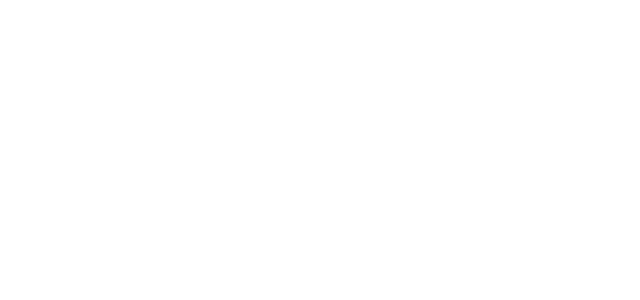
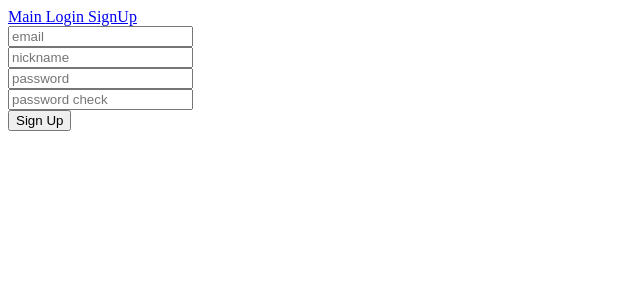
Before and after one commit to codestates/newDe, a React (Create React App) app in the folder client/: page /signup in a window 1280 px wide. Shown: the top 300 px of the page, without its empty margins (0-640 px from the left). Built offline with nearby package versions, Linux system fonts and the light colour scheme; the HTML template or start-up script is replaced by a standard one.

Commit message:
feat
making router for signup, login
making signup page

```diff
--- a/client/src/App.js
+++ b/client/src/App.js
@@ -1,8 +1,19 @@
-// import { useState } from 'react';
+import { BrowserRouter, Routes, Route } from "react-router-dom";
+import { Main, Login, SignUp } from './pages'
+import Nav from "./components/Nav";
 
 function App () {
   return (
-    <div />
+    <div>
+    <BrowserRouter>
+      <Nav />
+      <Routes>
+        <Route path='/' element={<Main />} />
+        <Route path='/login' element={<Login />} />
+        <Route path='/signup' element={<SignUp />} />
+      </Routes>
+    </BrowserRouter>
+    </div>
   );
 }
 
--- a/client/src/components/Nav.js
+++ b/client/src/components/Nav.js
@@ -0,0 +1,19 @@
+import { Link } from "react-router-dom";
+
+function Nav() {
+    return (
+        <div>
+            <span>
+                <Link to='/'>Main  </Link>
+            </span>
+            <span>
+                <Link to="/login">Login  </Link>
+            </span>
+            <span>
+                <Link to="/signup">SignUp  </Link>
+            </span>
+        </div>
+    )
+}
+
+export default Nav;
--- a/client/src/pages/Login.js
+++ b/client/src/pages/Login.js
@@ -0,0 +1,7 @@
+function Login() {
+    return (
+        <div>This is Login</div>
+    )
+}
+
+export default Login;
--- a/client/src/pages/Main.js
+++ b/client/src/pages/Main.js
@@ -0,0 +1,13 @@
+import Nav from "../components/Nav";
+
+function Main() {
+
+    return (
+        <div>
+            <h1>This is Main</h1>
+
+        </div>
+    )
+}
+
+export default Main;
--- a/client/src/pages/SignUp.js
+++ b/client/src/pages/SignUp.js
@@ -0,0 +1,99 @@
+import { useState, useEffect } from "react";
+
+function SignUp() {
+
+    const [inputInfo, setInputInfo] = useState({
+        email : '',
+        nickname : '',
+        password : '',
+        passwordCheck : ''
+    });
+
+    const [checkText, setCheckText] = useState({
+        email : '',
+        nickname : '',
+        password : '',
+        passwordCheck : ''
+    })
+
+    const regEmail =/^([\w-]+(?:\.[\w-]+)*)@((?:[\w-]+\.)*\w[\w-]{0,66})\.([a-z]{2,6}(?:\.[a-z]{2})?)$/;
+    const regPw = /^(?=.*[A-Za-z])(?=.*\d)(?=.*[$@$!%*#?&])[A-Za-z\d$@$!%*#?&]{8,15}$/;
+    const regNickname = /^[ㄱ-ㅎㅏ-ㅣ가-힣a-zA-Z0-9]{2,10}$/
+
+    const handleInput = (event) => {
+        if(event.target.placeholder === 'email'){
+            setInputInfo({...inputInfo, email : event.target.value });
+        }
+        if(event.target.placeholder === 'nickname') {
+            setInputInfo({...inputInfo, nickname : event.target.value });
+        }
+        if(event.target.placeholder === 'password') {
+            setInputInfo({...inputInfo, password : event.target.value });
+        }
+        if(event.target.placeholder === 'password check') {
+            setInputInfo({...inputInfo, passwordCheck : event.target.value });
+        }
+    }
+
+    const handleOnBlur = (event) => {
+        if(event.target.placeholder === 'email'){
+
+        }
+        if(event.target.placeholder === 'nickname') {
+
+        }
+    }
+
+    const handlePwBlur = (event) => {
+        if(event.target.placeholder === 'password') {
+            if(event.target.value === '') setCheckText({ ...checkText, password : '' })
+            else if(regPw.test(event.target.value)) setCheckText({ ...checkText, password : '사용 가능한 패스워드 입니다.' })
+            else setCheckText({ ...checkText, password : '잘못된 패스워드 입니다.' })
+        }
+        if(event.target.placeholder === 'password check') {
+            if(event.target.value === '') setCheckText({ ...checkText, passwordCheck : '' })
+            else if(inputInfo.password === event.target.value) setCheckText({ ...checkText, passwordCheck : '비밀번호가 일치합니다.' })
+            else setCheckText({ ...checkText, passwordCheck : '비밀번호가 일치하지 않습니다.' })
+        }
+    }
+
+    return (
+        <div>
+            {/* 안쪽 div 다 없애고 CSS로 처리하기 */}
+            <div>
+            {/* 포커스 아웃 이벤트 발생시 */}
+            {/* 요청 보내기 전에 이메일 형식인지 확인 */}
+            {/* 요청보내서 중복확인 */}
+            <input type='email' placeholder="email" onChange={handleInput} onBlur={handleOnBlur}/>
+            <div>{checkText.email}</div>
+            </div>
+            <div>
+            {/* 포커스 아웃 이벤트 발생시 */}
+            {/* 요청 보내기 전에 글자수, 특수문자 제한 */}
+            {/* 요청 보내서 중복확인 */}
+            <input type='text' placeholder="nickname" onChange={handleInput} onBlur={handleOnBlur}/>
+            <div>{checkText.nickname}</div>
+            </div>
+            <div>
+            {/* 포커스 아웃 이벤트 발생시 */}
+            {/* 알파벳, 숫자, 특수문자 포함 8~15글자 사이로 */}
+            <input type='password' placeholder="password" onChange={handleInput} onBlur={handlePwBlur}/>
+            <div>{checkText.password}</div>
+            </div>
+            <div>
+            {/* 포커스 아웃 이벤트 발생시 */}
+            {/* 위에꺼랑 같은지 비교 */}
+            <input type='password' placeholder="password check" onChange={handleInput} onBlur={handlePwBlur}/>
+            <div>{checkText.passwordCheck}</div>
+            </div>
+            {/* 성공시 로그인 리다이렉트 */}
+            <button>Sign Up</button>
+        </div>
+    )
+}
+
+export default SignUp;
+
+//1. 중복확인 요청해서 받기
+//2. 가입 요청 보내기 서버에러 발생시 '잠시 후 다시시도해 주세요' 같은거 버튼 밑에 띄우기
+//3. 성공시 로그인 페이지로 리다이렉트
--- /dev/null
+++ b/client/src/pages/index.js
@@ -0,0 +1,3 @@
+export { default as Login } from './Login';
+export { default as SignUp } from './SignUp';
+export { default as Main } from './Main';
```
